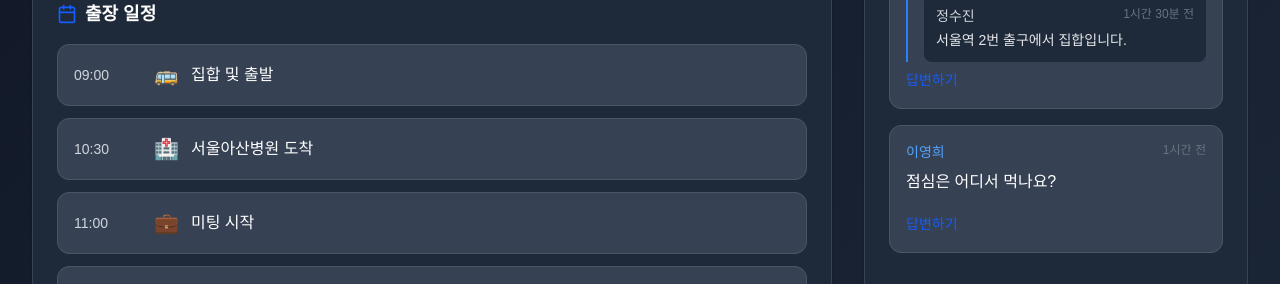
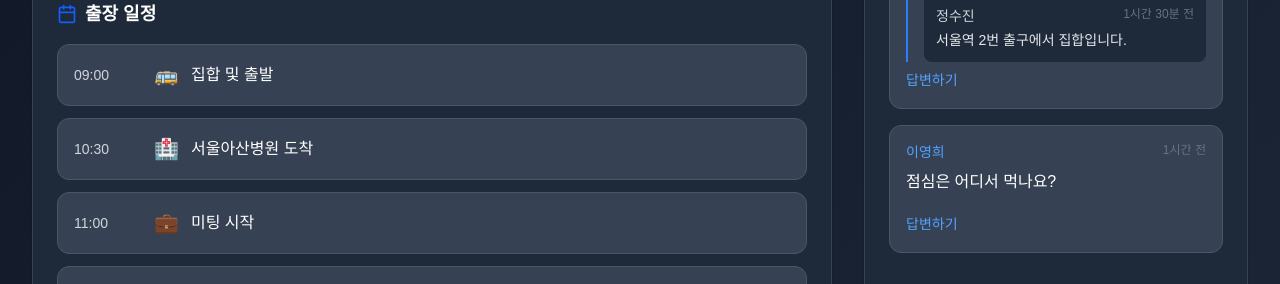
Before and after one commit to parkmyoungjin/BizTripRoom, a Next.js app: page / in a window 1280 px wide. Shown: the part 286-570 px from the top of the page. Built offline with nearby package versions, Linux system fonts and the light colour scheme.

Commit message:
Update page.tsx

```diff
--- a/src/app/page.tsx
+++ b/src/app/page.tsx
@@ -438,7 +438,7 @@ export default function Home() {
 
                       <button
                         onClick={() => handleQuestionClick(message.id)}
-                        className="mt-2 text-xs sm:text-sm text-blue-600 hover:text-blue-800 font-medium"
+                        className="mt-2 text-xs sm:text-sm text-blue-400 hover:text-blue-800 font-medium"
                       >
                         답변하기
                       </button>
```
